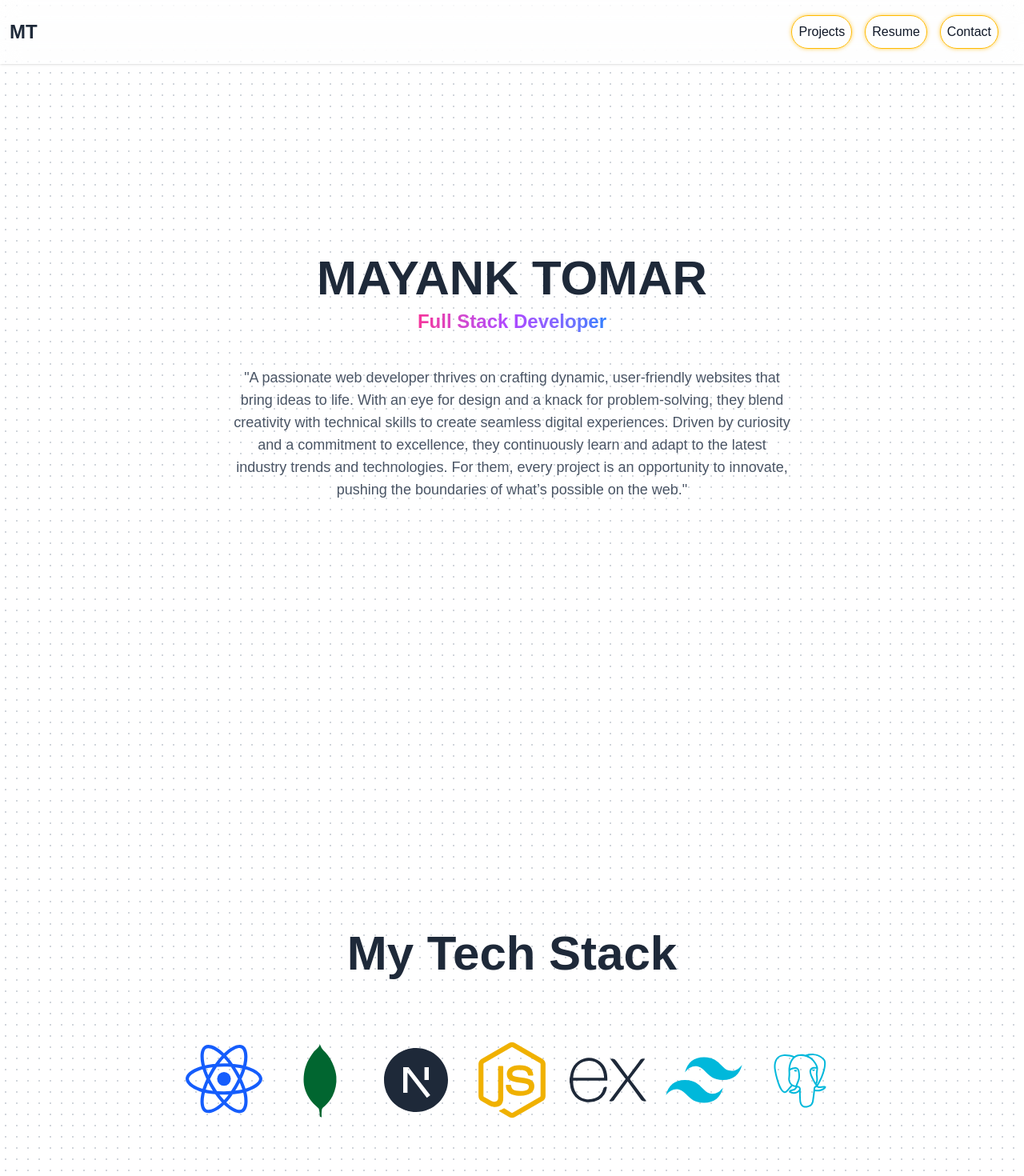
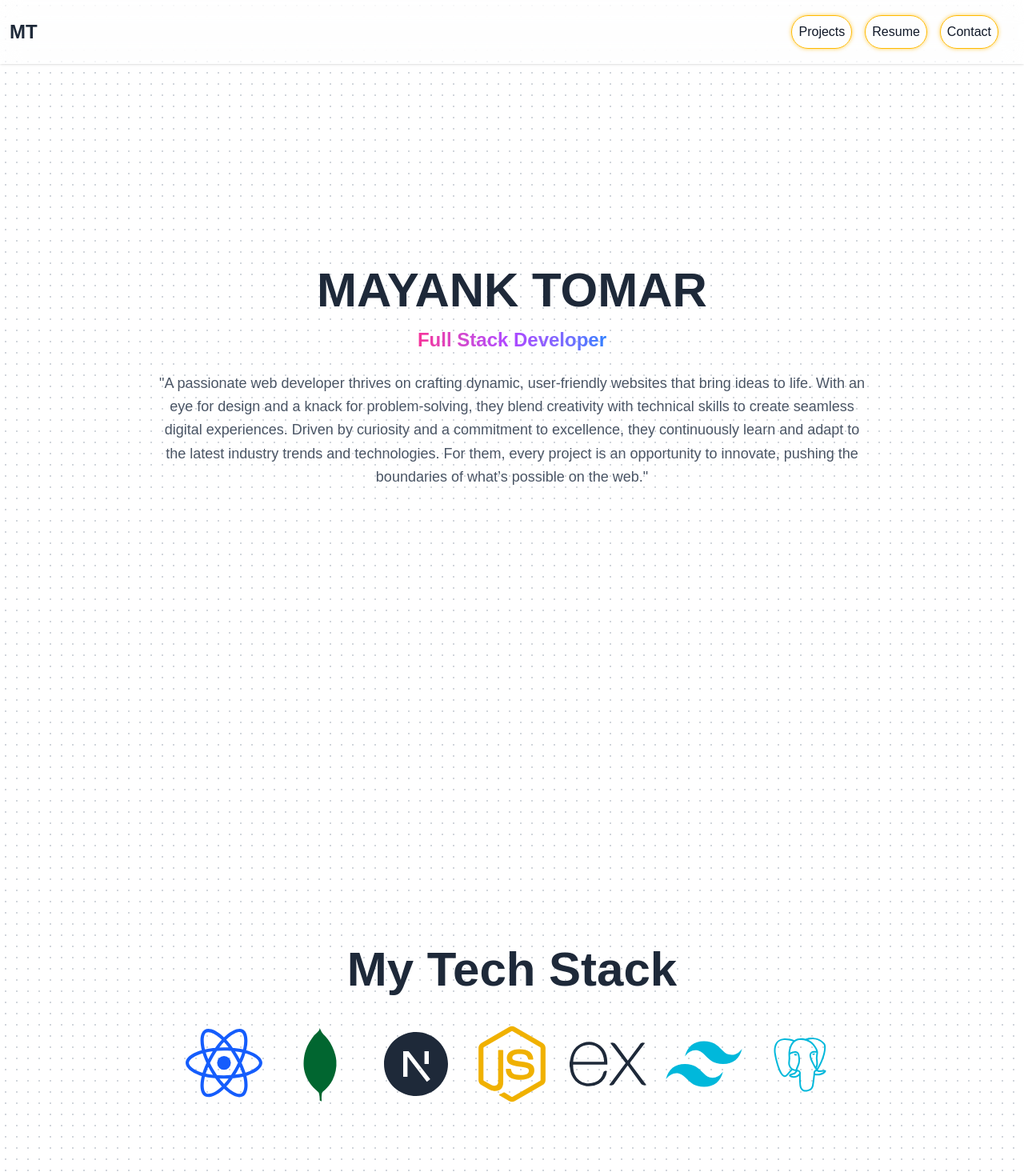
Before and after one commit to tomarmayankk/NextPortFolio, a Next.js app: page / in a window 1280 px wide. Shown: the top 1470 px of the page at 80% size. Built offline with nearby package versions, Linux system fonts and the light colour scheme.

Commit message:
edited some visuals

```diff
--- a/components/Main.jsx
+++ b/components/Main.jsx
@@ -1,37 +1,37 @@
-"use client"
-import { AnimatePresence, motion } from "motion/react"
+"use client";
+import {motion } from "motion/react";
+
 function Main() {
   return (
-    <div className="pb-4 flex items-center justify-center h-screen">
-        <div>
+    <div className="pb-4 flex items-center justify-center min-h-screen px-4">
+      <div className="w-full max-w-4xl">
+        {/* Name with hover effect */}
         <motion.div
-             whileHover={{ scale: 1.2 }}
-             whileTap={{ scale: 0.8 }}
-  className="flex items-center justify-center mb-2">
-          <h1 className="text-6xl text-gray-800 font-bold">
+          whileHover={{ scale: 1.2 }}
+          whileTap={{ scale: 0.8 }}
+          className="flex items-center justify-center mb-4"
+        >
+          <h1 className="text-4xl md:text-6xl text-gray-800 font-bold text-center">
             MAYANK TOMAR
           </h1>
         </motion.div>
-        <div className="flex items-center justify-center mb-2">
-          <label className="font-semibold text-2xl bg-gradient-to-r from-pink-500 via-purple-500 to-blue-500 text-transparent bg-clip-text neon-gradient">
+
+        {/* Title */}
+        <div className="flex items-center justify-center mb-4">
+          <label className="font-semibold text-xl md:text-2xl bg-gradient-to-r from-pink-500 via-purple-500 to-blue-500 text-transparent bg-clip-text neon-gradient text-center">
             Full Stack Developer
           </label>
         </div>
-        <div className="flex items-center justify-center w-[700px] mt-10">
-          <p className="text-gray-600 text-center selection:bg-cyan-900 text-lg">
-            "A passionate web developer thrives on crafting dynamic,
-            user-friendly websites that bring ideas to life. With an eye for
-            design and a knack for problem-solving, they blend creativity with
-            technical skills to create seamless digital experiences. Driven by
-            curiosity and a commitment to excellence, they continuously learn
-            and adapt to the latest industry trends and technologies. For them,
-            every project is an opportunity to innovate, pushing the boundaries
-            of what’s possible on the web."
+
+        {/* Description */}
+        <div className="flex items-center justify-center mt-6">
+          <p className="text-gray-600 text-center selection:bg-cyan-900 text-base md:text-lg leading-relaxed">
+            "A passionate web developer thrives on crafting dynamic, user-friendly websites that bring ideas to life. With an eye for design and a knack for problem-solving, they blend creativity with technical skills to create seamless digital experiences. Driven by curiosity and a commitment to excellence, they continuously learn and adapt to the latest industry trends and technologies. For them, every project is an opportunity to innovate, pushing the boundaries of what’s possible on the web."
           </p>
         </div>
-        </div>
+      </div>
     </div>
-  )
+  );
 }
 
-export default Main
+export default Main;
--- a/components/Techstack.jsx
+++ b/components/Techstack.jsx
@@ -1,6 +1,5 @@
 "use client";
 import { motion } from "motion/react";
-
 import { DiMongodb, DiPostgresql } from "react-icons/di";
 import { FaNodeJs } from "react-icons/fa";
 import { GrReactjs } from "react-icons/gr";
@@ -8,62 +7,34 @@ import { RiNextjsFill, RiTailwindCssFill } from "react-icons/ri";
 import { SiExpress } from "react-icons/si";
 
 function Test() {
+  const icons = [
+    { icon: <GrReactjs />, className: "text-blue-600" },
+    { icon: <DiMongodb />, className: "text-green-800" },
+    { icon: <RiNextjsFill />, className: "" },
+    { icon: <FaNodeJs />, className: "text-yellow-500" },
+    { icon: <SiExpress />, className: "" },
+    { icon: <RiTailwindCssFill />, className: "text-cyan-500" },
+    { icon: <DiPostgresql />, className: "text-cyan-500" },
+  ];
+
   return (
-    <div className="text-gray-800 flex flex-col items-center justify-center h-screen">
-      <div>
-        <h1 className="text-6xl font-bold mb-20">My Tech Stack</h1>
+    <div className="text-gray-800 flex flex-col items-center justify-center min-h-screen px-4">
+      <div className="mb-10">
+        <h1 className="text-4xl md:text-6xl font-bold text-center">My Tech Stack</h1>
       </div>
-      <div>
-        <ul className="text-gray-800 text-8xl flex items-center justify-center gap-6">
+
+      <ul className="text-6xl sm:text-7xl md:text-8xl flex flex-wrap items-center justify-center gap-6">
+        {icons.map(({ icon, className }, index) => (
           <motion.li
+            key={index}
             whileHover={{ scale: 1.2 }}
             whileTap={{ scale: 0.8 }}
-            className="text-blue-600"
+            className={className}
           >
-            <GrReactjs />
+            {icon}
           </motion.li>
-
-          <motion.li
-            whileHover={{ scale: 1.2 }}
-            whileTap={{ scale: 0.8 }}
-            className="text-green-800"
-          >
-            <DiMongodb />
-          </motion.li>
-
-          <motion.li whileHover={{ scale: 1.2 }} whileTap={{ scale: 0.8 }}>
-            <RiNextjsFill />
-          </motion.li>
-
-          <motion.li
-            whileHover={{ scale: 1.2 }}
-            whileTap={{ scale: 0.8 }}
-            className="text-yellow-500"
-          >
-            <FaNodeJs />
-          </motion.li>
-
-          <motion.li whileHover={{ scale: 1.2 }} whileTap={{ scale: 0.8 }}>
-            <SiExpress />
-          </motion.li>
-
-          <motion.li
-            whileHover={{ scale: 1.2 }}
-            whileTap={{ scale: 0.8 }}
-            className="text-cyan-500"
-          >
-            <RiTailwindCssFill />
-          </motion.li>
-
-          <motion.li
-            whileHover={{ scale: 1.2 }}
-            whileTap={{ scale: 0.8 }}
-            className="text-cyan-500"
-          >
-            <DiPostgresql />
-          </motion.li>
-        </ul>
-      </div>
+        ))}
+      </ul>
     </div>
   );
 }
```
